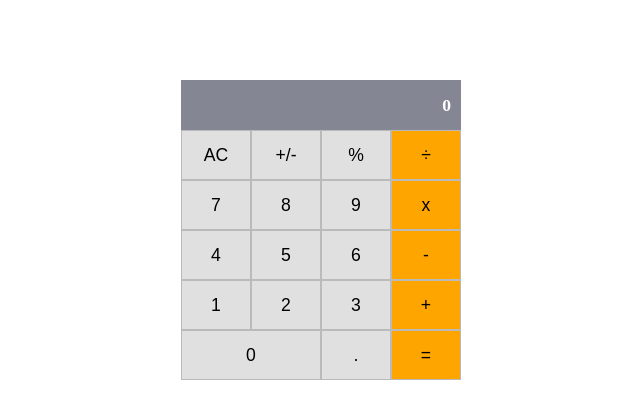
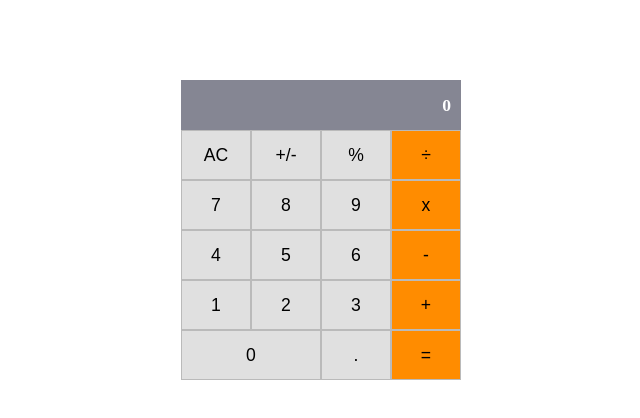
Before and after one commit to myaserkhan/Math-Magicians, a React (Create React App) app: page / in a window 1280 px wide. Shown: the top 418 px of the page, without its empty margins (319-959 px from the left). Built offline with nearby package versions, Linux system fonts and the light colour scheme.

Commit message:
Dark orange as per the design guidelines

```diff
--- a/src/App.css
+++ b/src/App.css
@@ -51,7 +51,7 @@
 }
 
 .operator {
-  background-color: orange;
+  background-color: darkorange;
 }
 
 .last-row {
```
